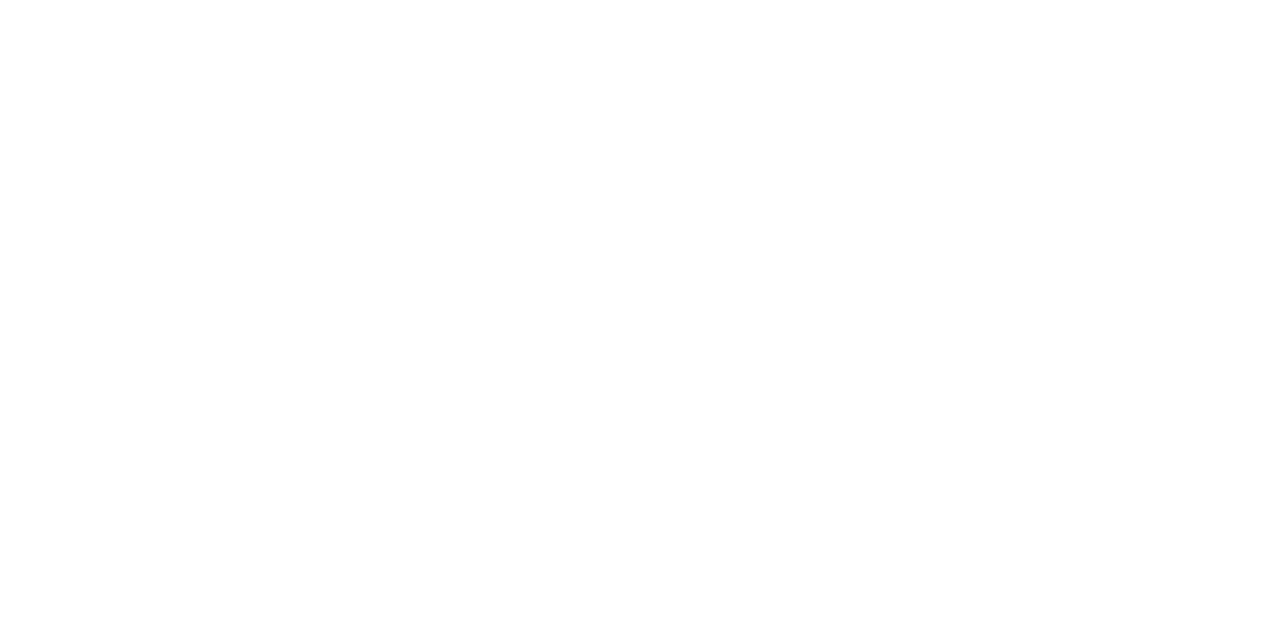
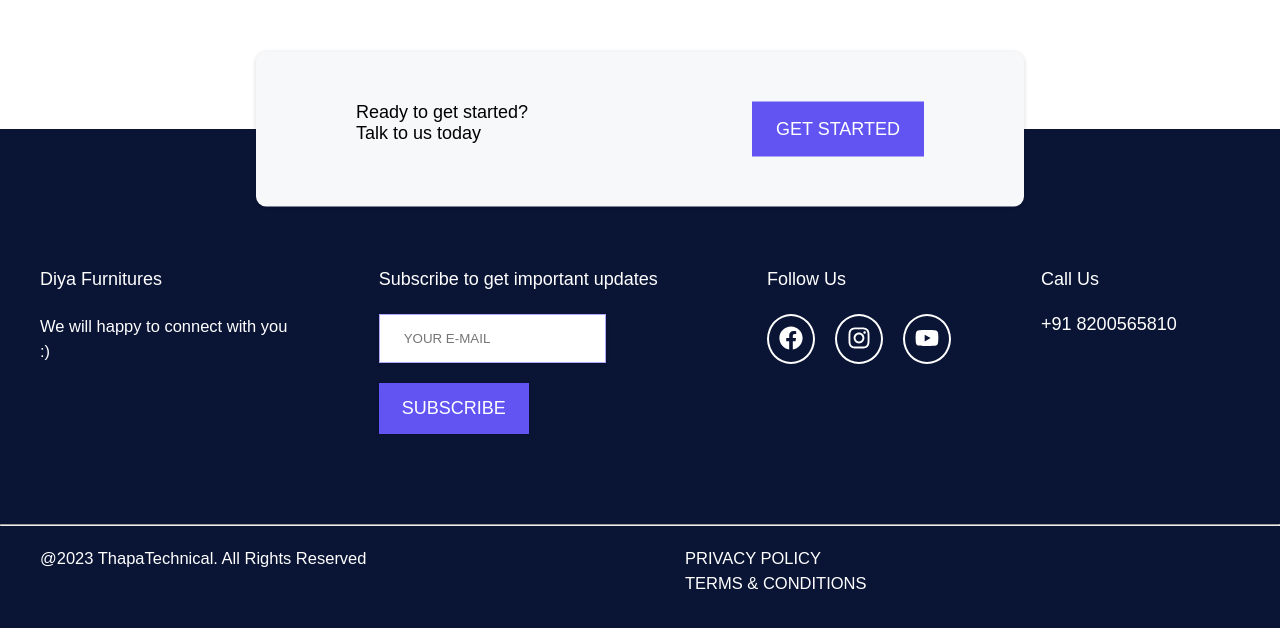
Before and after one commit to thekushmevada/diyafurnitures, a React (Create React App) app: page /about in a window 1280 px wide. Shown: the part 946-1574 px from the top of the page. Before the commit the page ends 920 px from the top, so only its background shows below. Built offline with nearby package versions, Linux system fonts and the light colour scheme.

Commit message:
footer added

```diff
--- a/src/App.js
+++ b/src/App.js
@@ -15,13 +15,14 @@
 const App = () => {
   const theme = {
     colors: {
-      heading:"rgb(24 24 29)",
-      text:"rgba(29,29,29,0.8)",
-      white:"#fff",
-      black:"212529",
-      helper:"#8490ff",
+      heading: "rgb(24 24 29)",
+      text: "rgba(29 ,29, 29, .8)",
+      white: "#fff",
+      black: " #212529",
+      helper: "#8490ff",
+
       bg: "#F6F8FA",
-      footer_bg: "0a1435",
+      footer_bg: "#0a1435",
       btn: "rgb(98 84 243)",
       border: "rgba(98, 84, 243, 0.5)",
       hr: "#ffffff",
@@ -51,7 +52,7 @@
           <Route path="/cart" element={<Cart />} />
           <Route path="*" element={<Error />} />
         </Routes>
-        {/* <Footer/> */}
+        <Footer/>
       </Router>
     </ThemeProvider>
   );
--- a/src/components/Footer.js
+++ b/src/components/Footer.js
@@ -2,7 +2,7 @@
 import styled from "styled-components";
 import { NavLink } from "react-router-dom";
 import { Button } from "../styles/Button";
-import { FaDiscord, FaInstagram, FaYoutube } from "react-icons/fa";
+import { FaFacebook, FaInstagram, FaYoutube } from "react-icons/fa";
 
 const Footer = () => {
   return (
@@ -17,7 +17,7 @@
 
             <div>
               <Button className="btn hireme-btn">
-                <NavLink to="/"> Get Started </NavLink>
+                <NavLink to="/contact"> Get Started </NavLink>
               </Button>
             </div>
           </div>
@@ -27,8 +27,8 @@
         <footer>
           <div className="container grid grid-four-column">
             <div className="footer-about">
-              <h3>Thapa Technical</h3>
-              <p>Lorem ipsum dolor, sit amet consectetur adipisicing elit. </p>
+              <h3>Diya Furnitures</h3>
+              <p>We will happy to connect with you :)</p>
             </div>
             <div className="footer-subscribe">
               <h3>Subscribe to get important updates</h3>
@@ -42,15 +42,17 @@
               <h3>Follow Us</h3>
               <div className="footer-social--icons">
                 <div>
-                  <FaDiscord className="icons" />
+                  <a href="https://www.facebook.com/DiyaFurnitures18">
+                    <FaFacebook className="icons" />
+                  </a>
                 </div>
                 <div>
-                  <FaInstagram className="icons" />
+                  <a href="https://www.instagram.com/diya_furnitures/">
+                    <FaInstagram className="icons" />
+                  </a>
                 </div>
                 <div>
-                  <a
-                    href="https://www.youtube.com/channel/UCwfaAHy4zQUb2APNOGXUCCA"
-                    target="_blank">
+                  <a href="https://www.youtube.com/channel/UCa6-_dFmwZOQC0J8pX3_gIA">
                     <FaYoutube className="icons" />
                   </a>
                 </div>
@@ -58,7 +60,7 @@
             </div>
             <div className="footer-contact">
               <h3>Call Us</h3>
-              <h3>+91 12345678978</h3>
+              <a href="https://wa.link/dq11nn"><h3>+91 8200565810</h3></a>
             </div>
           </div>
 
```
